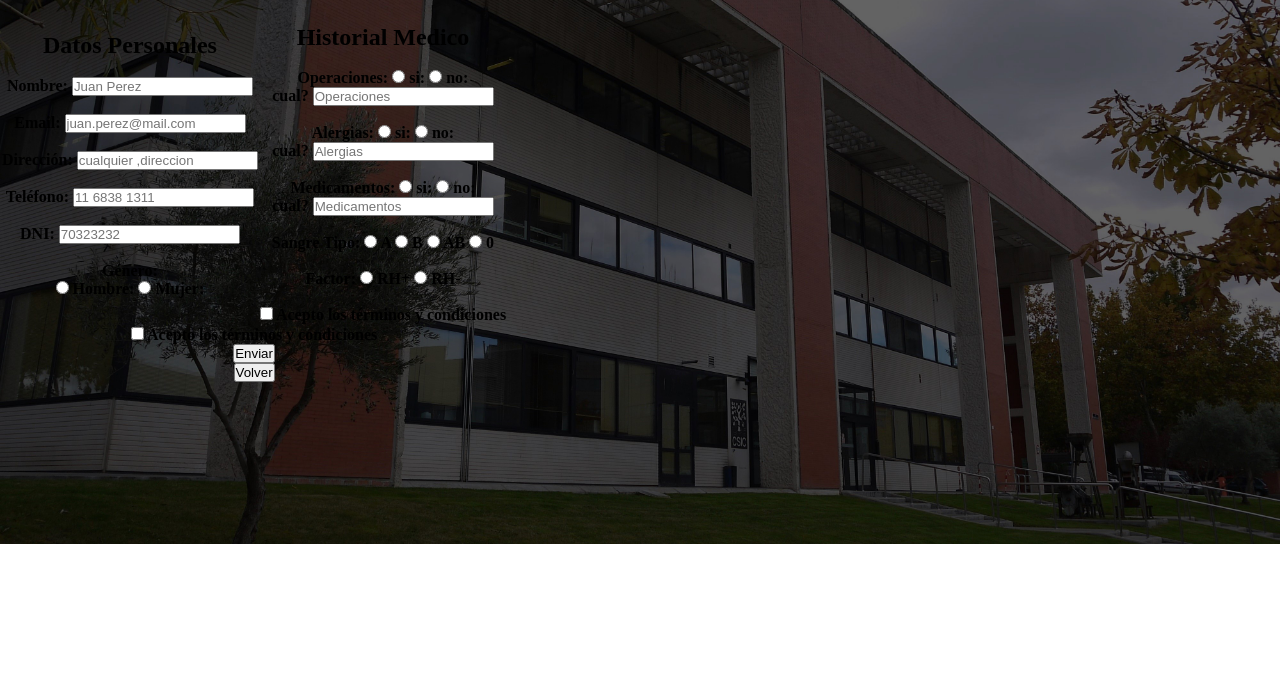
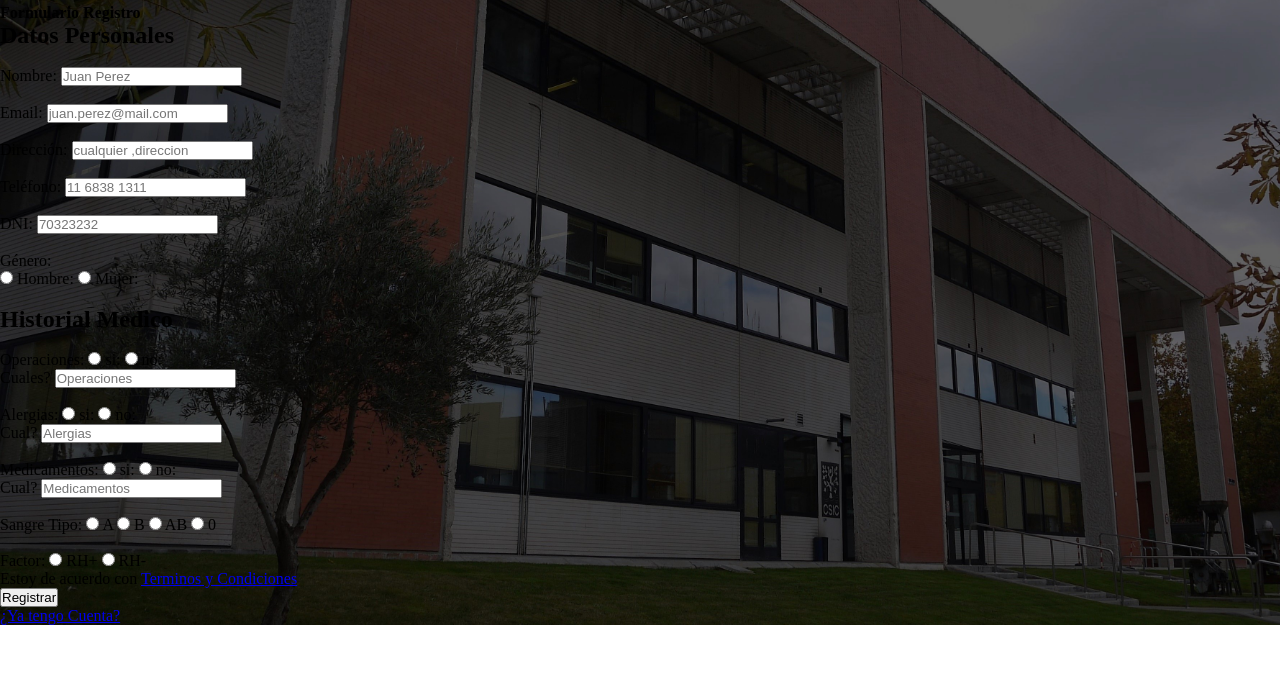
Before and after one commit to mfgallardo/Proyecto-front, a website: page Ingresopacientes.html in a window 1280 px wide. Shown: the part 106-800 px from the top of the page. Drawn offline with nearby package versions, Linux system fonts and the light colour scheme.

Commit message:
modifique formulario

```diff
--- a/Ingresopacientes.html
+++ b/Ingresopacientes.html
@@ -49,47 +49,48 @@
       </nav>
     </header>
 <body>
-    <br>
-    <table>
-        <tbody><tr>
-          <th>
+
+    <section class="form-registro-datos"><h4>Formulario Registro</h4></SECTION>
+
+        <section class="form-registro-datos">
+
           <form>
 
             <h2 class="h2f">Datos Personales</h2>
             <br>
-                    <div class="input-group">
+            <div>
                 <label for="name">Nombre:</label>
-                        <input type="text" placeholder="Juan Perez" id="Nombre" name="Nombre">
+               <input class="Campos" type="text" placeholder="Juan Perez" id="Nombre" name="Nombre">
             </div>
             <div><br></div>
-                    <div class="input-group">
+            <div>
                 <label for="email">Email:</label>
-                        <input type="text" placeholder="juan.perez@mail.com" id="email" name="email">
+                <input class="Campos"type="text" placeholder="juan.perez@mail.com" id="email" name="email">
             </div>
             <div><br></div>
-                    <div class="input-group">
+            <div>
                 <label for="address">Dirección:</label>
-                        <input type="text" placeholder="cualquier ,direccion" id="Dirección" name="Dirección">
+                <input class="Campos" type="text" placeholder="cualquier ,direccion" id="Dirección" name="Dirección">
             </div>
             <div><br></div>
-                    <div class="input-group">
+            <div>
                 <label for="phone">Teléfono:</label>
-                        <input type="number" placeholder="11 6838 1311" id="Teléfono" name="Teléfono">
+                <input class="Campos"type="number" placeholder="11 6838 1311" id="Teléfono" name="Teléfono">
             </div>
             <div><br></div>
-                    <div class="input-group">
+            <div>
                 <label for="phone">DNI:</label>
-                        <input type="number" placeholder="70323232" id="DNI" name="DNI">
+                <input class="Campos"type="number" placeholder="70323232" id="DNI" name="DNI">
             </div>
             <div><br></div>
-                    <div class="radio-group">
+            <div>
 
                 <p class="label">Género:</p>
 
-                        <input type="radio" name="gender" id="man" value="man">
+                <input  type="radio" name="gender" id="man" value="man">
                 <label for="man">Hombre:</label>
 
-                        <input type="radio" name="gender" id="woman" value="woman">
+                <input  type="radio" name="gender" id="woman" value="woman">
                 <label for="woman">Mujer:</label>
 
             </div>
@@ -98,19 +99,16 @@
 
 
       </form>
-          </th>
-
-          <th>
-
-
-            <div class="content">
+      </section>
+      <section class="form-registro-historial">
+      <div>
 
         <h2>Historial Medico</h2>
         <br>
 
-                <div class="radio-group">
+        <div>
 
-                    <p class="label">Operaciones:
+            <p class="Campos">Operaciones:
 
             <input type="radio" name="Operaciones" id="operasi" value="operasi">
             <label for="operasi">si:</label>
@@ -119,14 +117,14 @@
             <label for="operano">no:</label>
         </p>
         </div>
-                <div class="input-group">
-                    <label for="name">cual?</label>
-                    <input type="text" placeholder="Operaciones" id="operacual" name="operacual">
+        <div>
+            <label for="name">Cuales?</label>
+            <input class="Campos" type="text" placeholder="Operaciones" id="operacual" name="operacual">
         </div>
 
-                <div class="radio-group">
+        <div>
             <div><br></div>
-                    <p class="label">Alergias:
+            <p class="Campos">Alergias:
 
             <input type="radio" name="alergias" id="alersi" value="alersi">
             <label for="alersi">si:</label>
@@ -135,14 +133,14 @@
             <label for="alerno">no:</label>
         </p>
         </div>
-                <div class="input-group">
-                    <label for="name">cual?</label>
-                    <input type="text" placeholder="Alergias" id="alercual" name="alercual">
+        <div>
+            <label for="name">Cual?</label>
+            <input class="Campos" type="text" placeholder="Alergias" id="alercual" name="alercual">
         </div>
         <div><br></div>
-                <div class="radio-group">
+        <div>
 
-                    <p class="label">Medicamentos:
+          <p class="Campos">Medicamentos:
 
             <input type="radio" name="Medicamentos" id="medisi" value="medisi">
             <label for="medisi">si:</label>
@@ -152,14 +150,14 @@
         </p>
         </div>
         <div class="input-group">
-                    <label for="Medicamentos">cual?</label>
-                    <input type="text" placeholder="Medicamentos" id="Medicamentos" name="Medicamentos">
+            <label for="Medicamentos">Cual?</label>
+            <input class="Campos" type="text" placeholder="Medicamentos" id="Medicamentos" name="Medicamentos">
         </div>
         <div><br></div>
 
-                <div class="radio-group">
+        <div>
 
-                    <p class="label">Sangre Tipo:
+          <p class="Campos">Sangre Tipo:
 
             <input type="radio" name="sangretipo" id="sangrea" value="sangrea">
             <label for="sangrea">A</label>
@@ -178,7 +176,7 @@
         <div><br></div>
         <div class="radio-group">
 
-                    <p class="label">Factor:
+          <p class="Campos">Factor:
 
             <input type="radio" name="Factor" id="Factorrh+" value="Factorrh+">
             <label for="Factorrh+">RH+</label>
@@ -189,39 +187,15 @@
         </p>
 
       </div>
-                <div><br></div>
-                <div class="checkbox-group">
-                    <input type="checkbox" name="terms" id="terms">
-                    <label for="terms">Acepto los términos y condiciones</label>
-                </div>
+
+      </section>
 
 
-
-    </div></th>
-    </tr><tr>
-        <th class="thterminos" colspan="2">
-
-            <div class="checkbox-group">
-                <input type="checkbox" name="terms" id="terms">
-                <label for="terms">Acepto los términos y condiciones</label>
-            </div>
-            <div class="button-container">
-                <button type="submit">Enviar</button>
-                <br>
-        </div>
-        <div>
-        <a href="index.html">
-        <div class="button-container">
-            <button type="submit">Volver</button>
-        </div>
-</a>
-        </div></th>
-
-      </tr>
-
-
-
-      </tbody></table>
+      <section class="form-registro-botones">
+          <p>Estoy de acuerdo con <a href="#">Terminos y Condiciones</a></p>
+          <input class="botons" type="submit" value="Registrar">
+          <p><a href="#">¿Ya tengo Cuenta?</a></p>
+      </section>
 
 </body>
 </html>
```
Also changed, not shown: acercade.html (+5 -4 lines), contacto.html (+6 -5 lines), turnos.html (+6 -5 lines). Lines whose indentation alone changed are shown as unchanged.
